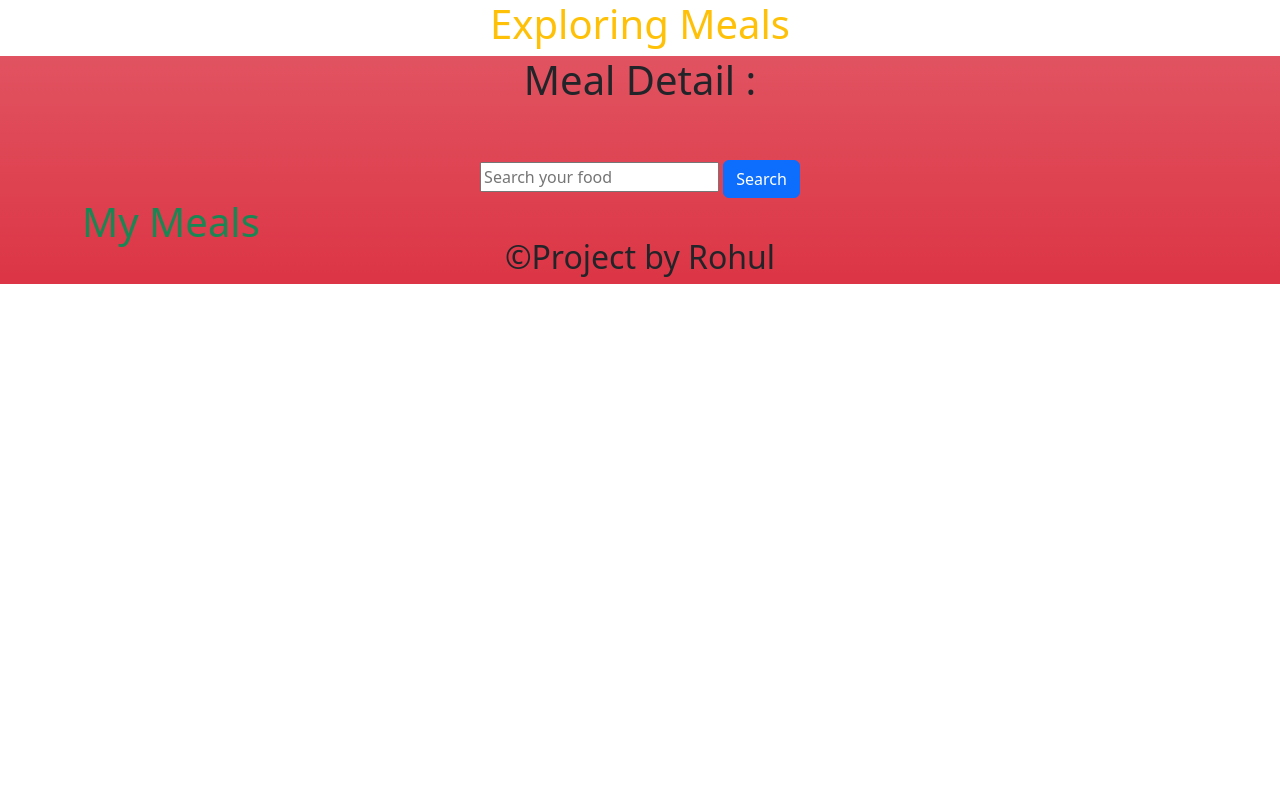
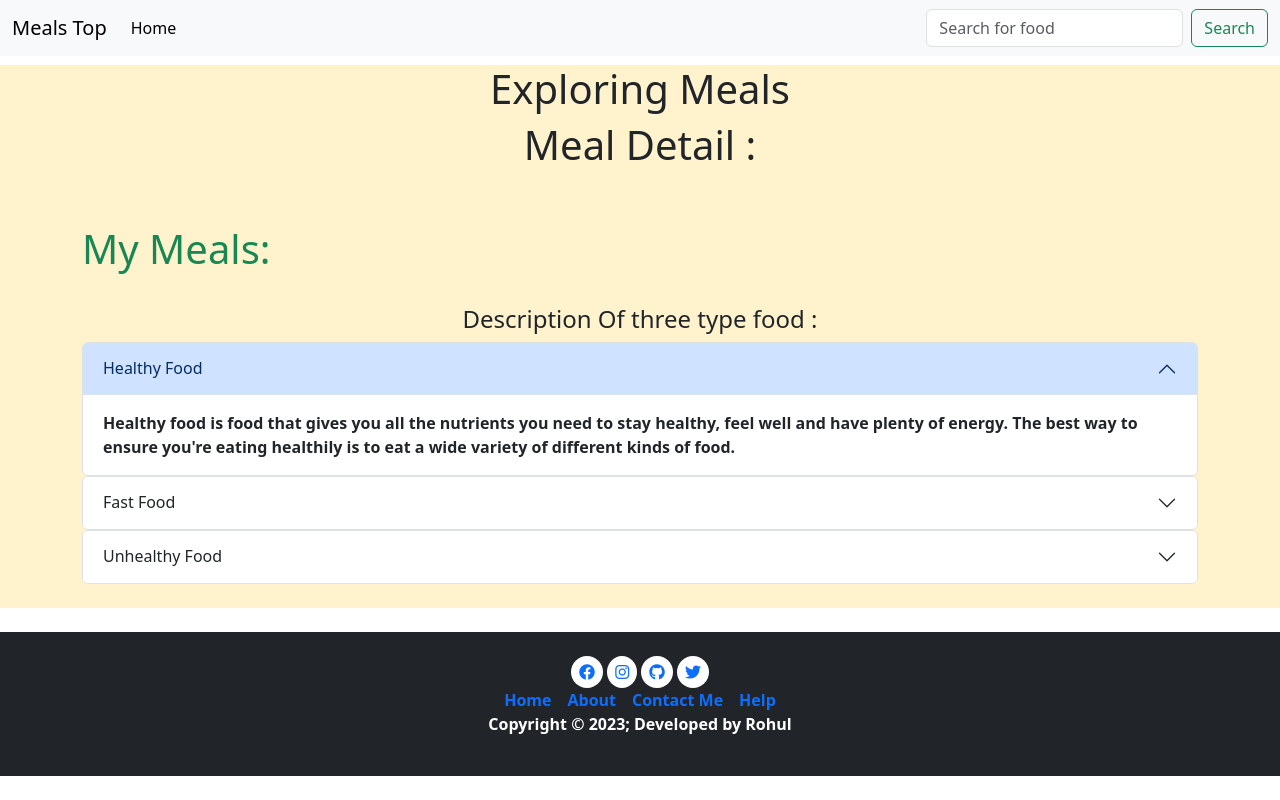
Before and after one commit to Rohul1/meals-project, a plain HTML site: page index.html in a window 1280 px wide. Drawn offline with nearby package versions, Linux system fonts and the light colour scheme; no server answers.

Commit message:
added nav and foot

```diff
--- a/index.html
+++ b/index.html
@@ -3,39 +3,120 @@
 <head>
     <meta charset="UTF-8">
     <meta name="viewport" content="width=device-width, initial-scale=1.0">
-    <title>Meals Khabo</title>
+    <title>Meals Service</title>
+    <link rel="stylesheet" href="https://cdnjs.cloudflare.com/ajax/libs/font-awesome/6.4.2/css/all.min.css" integrity="sha512-z3gLpd7yknf1YoNbCzqRKc4qyor8gaKU1qmn+CShxbuBusANI9QpRohGBreCFkKxLhei6S9CQXFEbbKuqLg0DA==" crossorigin="anonymous" referrerpolicy="no-referrer" />
     <link href="https://cdn.jsdelivr.net/npm/bootstrap@5.3.2/dist/css/bootstrap.min.css" rel="stylesheet" integrity="sha384-T3c6CoIi6uLrA9TneNEoa7RxnatzjcDSCmG1MXxSR1GAsXEV/Dwwykc2MPK8M2HN" crossorigin="anonymous">
+    <link rel="stylesheet" href="style.css">
 </head>
 <body>
     <header>
-        <h1 class="text-center text-warning">Exploring Meals</h1>
+        <nav class="navbar navbar-expand-lg bg-body-tertiary fixed-top">
+            <div class="container-fluid">
+              <a class="navbar-brand" href="#">Meals Top</a>
+              <button class="navbar-toggler" type="button" data-bs-toggle="collapse" data-bs-target="#navbarSupportedContent" aria-controls="navbarSupportedContent" aria-expanded="false" aria-label="Toggle navigation">
+                <span class="navbar-toggler-icon"></span>
+              </button>
+              <div class="collapse navbar-collapse" id="navbarSupportedContent">
+                <ul class="navbar-nav me-auto mb-2 mb-lg-0">
+                  <li class="nav-item">
+                    <a class="nav-link active" aria-current="page" href="#">Home</a>
+                  </li>
+
+                </ul>
+                <form class="d-flex" role="search">
+                  <input class="form-control me-2" id="search-field" type="search" placeholder="Search for food" aria-label="Search">
+                  <button  onclick="searchFood()" class="btn btn-outline-success" type="submit">Search</button>
+                </form>
+              </div>
+            </div>
+          </nav>
+
     </header>
-<main class="bg-danger bg-gradient">
+<main class=" bg-warning-subtle" id="main">
 <section>
-    <h1 class="container text-center">Meal Detail :</h1>
+  <h1 class="text-center ">Exploring Meals</h1>
+    <h1 class="container text-center ">Meal Detail :</h1>
     <div class="mx-auto pb-5"  id="detail-container" style="width: 25rem;">
 
     </div>
 </section>
 
-<section class="text-center">
-    <input id="search-field" type="text" placeholder="Search your food">
-    <button onclick="searchFood()" class="btn btn-primary ">Search</button>
-</section>
 
 <section class="container">
-    <h1 class="text-success">My Meals</h1>
+    <h1 class="text-success">My Meals:</h1>
     <div id="meal-container" class="row row-cols-1 row-cols-md-3 g-4">
 
       </div>
 </section>
+
+<section>
+    <h4 class="text-center mt-5">Description Of three type food :</h4>
+    <div class="accordion container mt-2 pb-4" id="accordionExample">
+        <div class="accordion-item">
+          <h2 class="accordion-header">
+            <button class="accordion-button" type="button" data-bs-toggle="collapse" data-bs-target="#collapseOne" aria-expanded="true" aria-controls="collapseOne">
+              Healthy Food
+            </button>
+          </h2>
+          <div id="collapseOne" class="accordion-collapse collapse show" data-bs-parent="#accordionExample">
+            <div class="accordion-body">
+              <strong>Healthy food is food that gives you all the nutrients you need to stay healthy, feel well and have plenty of energy. The best way to ensure you're eating healthily is to eat a wide variety of different kinds of food.
+            </div>
+          </div>
+        </div>
+        <div class="accordion-item">
+          <h2 class="accordion-header">
+            <button class="accordion-button collapsed" type="button" data-bs-toggle="collapse" data-bs-target="#collapseTwo" aria-expanded="false" aria-controls="collapseTwo">
+              Fast Food
+            </button>
+          </h2>
+          <div id="collapseTwo" class="accordion-collapse collapse" data-bs-parent="#accordionExample">
+            <div class="accordion-body">
+              <strong>Fast food is food from a restaurant (sit-down, take-out, or delivery) that is quick, convenient, and usually cheap. Depending on what fast food you get, it may be higher in calories (energy), saturated fat, and sodium than what your body needs at a specific mealtime
+            </div>
+          </div>
+        </div>
+        <div class="accordion-item">
+          <h2 class="accordion-header">
+            <button class="accordion-button collapsed" type="button" data-bs-toggle="collapse" data-bs-target="#collapseThree" aria-expanded="false" aria-controls="collapseThree">
+              Unhealthy Food
+            </button>
+          </h2>
+          <div id="collapseThree" class="accordion-collapse collapse" data-bs-parent="#accordionExample">
+            <div class="accordion-body">
+              <strong>By definition, Unhealthy foods are those that are high in calories, added sugars, saturated or trans fats, and/or sodium, and low in essential nutrients. These foods are often highly processed and lack the vitamins, minerals, and other nutrients that are necessary for optimal health
+            </div>
+          </div>
+        </div>
+      </div>
+</section>
+
+</main>
 <footer>
-    <h2 class="text-center p-2">©Project by Rohul</h2>
+    <footer>
+        <div class=" bg-dark pt-4 pb-4 mt-4 mb-4 ">
+
+
+            <div class="social-icon text-center">
+              <a href="https://www.facebook.com/profile.php?id=100046025977832"><i class="fa-brands fa-facebook p-2 rounded-circle bg-white"></i></a>
+              <a href="https://www.instagram.com/iam_r_o_h_u_l_18/"><i class="fa-brands fa-instagram p-2 rounded-circle  bg-white"></i></a>
+              <a href="https://github.com/Rohul1"><i class="fa-brands fa-github p-2 rounded-circle  bg-white"></i></a>
+              <a href="https://twitter.com/iam_rohul_amin"><i class="fa-brands fa-twitter p-2 rounded-circle  bg-white"></i></a>
+            </div>
+            <div class="">
+               <div class="d-flex gap-3 justify-content-center">
+                <a class="text-decoration-none " href=""> Home</a>
+                <a class="text-decoration-none " href="">About</a>
+                <a class="text-decoration-none " href="">Contact Me</a>
+                 <a class="text-decoration-none " href="">Help</a>
+               </div>
+            </div>
+            <div class="footer-bottom text-white text-center">
+                <p>Copyright &copy; 2023; Developed by <span class="">Rohul</span></p>
+            </div>
+        </div>
+    </footer>
 </footer>
-<section>
-
-</section>
-</main>
     <script src="https://cdn.jsdelivr.net/npm/bootstrap@5.3.2/dist/js/bootstrap.bundle.min.js" integrity="sha384-C6RzsynM9kWDrMNeT87bh95OGNyZPhcTNXj1NW7RuBCsyN/o0jlpcV8Qyq46cDfL" crossorigin="anonymous"></script>
     <script src="/meal.js"></script>
 </body>
--- /dev/null
+++ b/style.css
@@ -0,0 +1,4 @@
+#main{
+    margin-top: 65px;
+
+}
```
